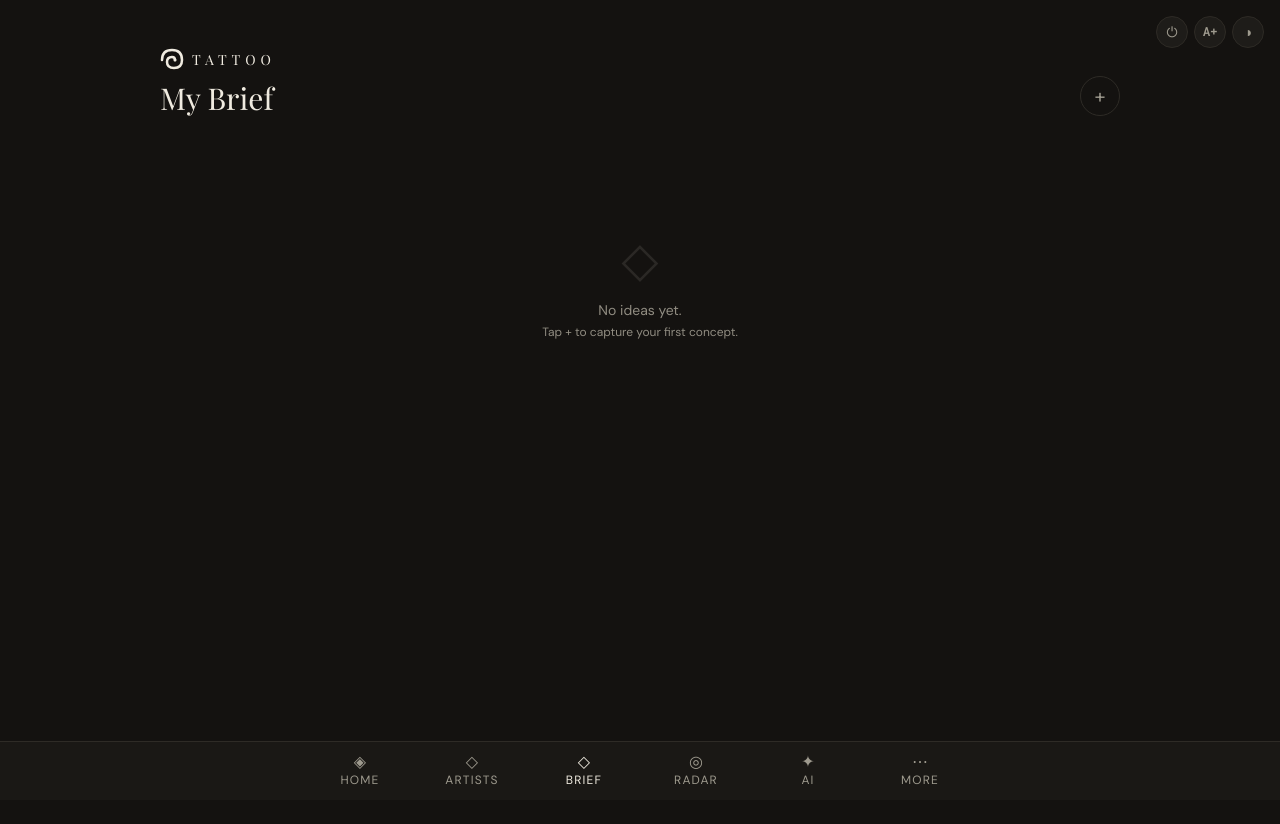
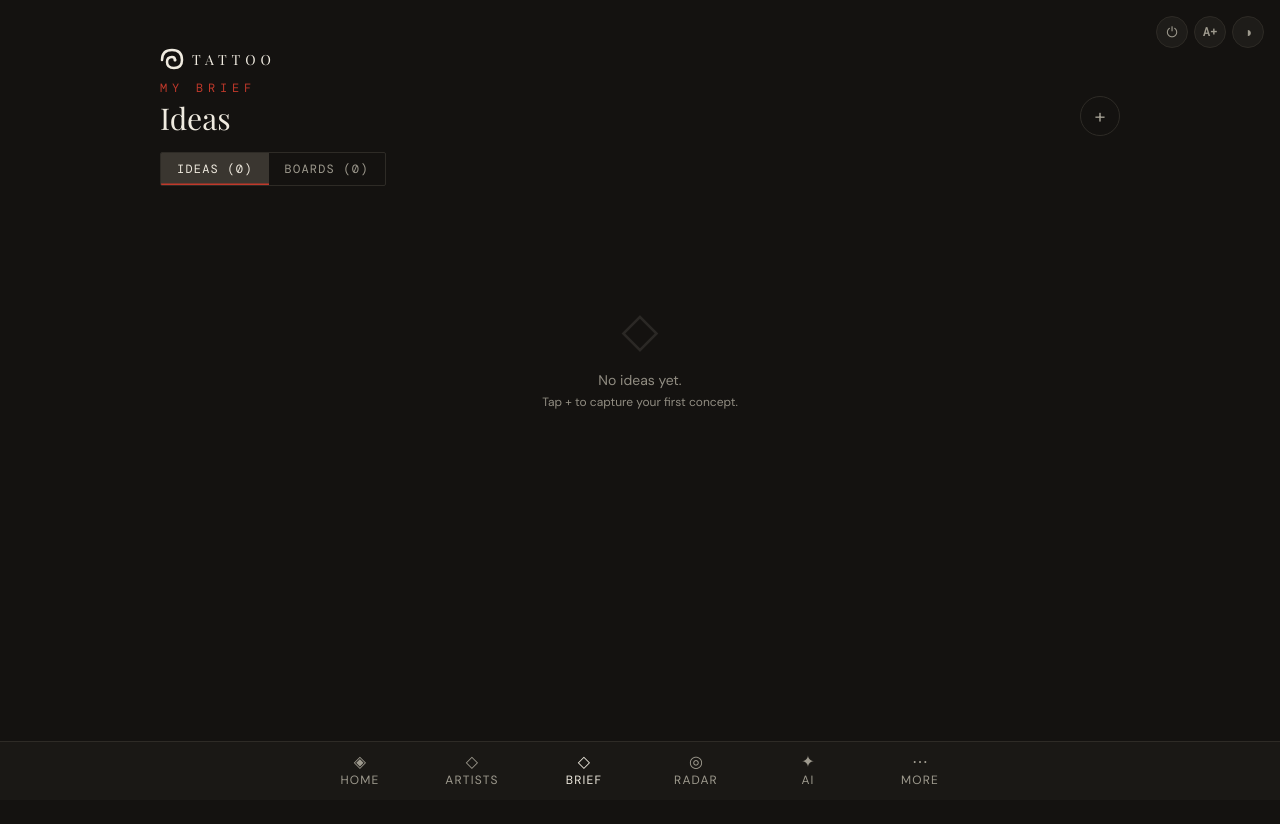
Before and after one commit to Pritesh1980/sable, a React (Vite) app: page /brief in a window 1280 px wide. Both pictures are taken after typing "name@example.com", "Sample123" into the empty fields and a click on the button "Sign in". Shown: the top 824 px of the page. Built offline with nearby package versions, Linux system fonts and the light colour scheme; a web font is replaced by a local one.

Commit message:
feat(ideas): merge Boards into the Ideas page (WP4)
Brief becomes 'Ideas' with an Ideas | Boards segmented control
(deep-linkable via ?tab=boards); BoardsSection lifts the old page's
cards/modal unchanged. tattoo_boards stays its own synced collection.
/boards redirects.

```diff
--- a/src/App.jsx
+++ b/src/App.jsx
@@ -6,7 +6,6 @@ import Brief from './pages/Brief'
 import Conventions from './pages/Conventions'
 import Studios from './pages/Studios'
 import Concepts from './pages/Concepts'
-import Boards from './pages/Boards'
 import Settings from './pages/Settings'
 import Help from './pages/Help'
 import ProtectedRoute from './components/ProtectedRoute'
@@ -38,11 +37,11 @@ function AppShell() {
       <Routes>
         <Route path="/" element={<Dashboard artists={artists} ideas={ideas} boards={boards} mergedConventions={mergedConventions} />} />
         <Route path="/gallery" element={<Gallery artists={artists} setArtists={setArtists} mergedConventions={mergedConventions} />} />
-        <Route path="/brief" element={<Brief ideas={ideas} setIdeas={setIdeas} artists={artists} mergedConventions={mergedConventions} />} />
+        <Route path="/brief" element={<Brief ideas={ideas} setIdeas={setIdeas} artists={artists} mergedConventions={mergedConventions} boards={boards} setBoards={setBoards} />} />
         <Route path="/conventions" element={<Conventions />} />
         <Route path="/studios" element={<Studios artists={artists} />} />
         <Route path="/concepts" element={<Concepts concepts={concepts} setConcepts={setConcepts} artists={artists} ideas={ideas} />} />
-        <Route path="/boards" element={<Boards boards={boards} setBoards={setBoards} ideas={ideas} artists={artists} />} />
+        <Route path="/boards" element={<Navigate to="/brief?tab=boards" replace />} />
         <Route path="/help" element={<Help />} />
         <Route
           path="/settings"
--- a/src/pages/Boards.jsx
+++ b/src/components/BoardsSection.jsx
@@ -1,5 +1,4 @@
 import { useState } from 'react'
-import Logo from '../components/Logo'
 import { getImageUrl } from '../data/planning'
 import {
   BLANK_BOARD,
@@ -193,7 +192,9 @@ function BoardModal({ board, onClose, onSave, onDelete, ideas, artists }) {
   )
 }
 
-export default function Boards({ boards, setBoards, ideas, artists }) {
+// The Boards tab of the Ideas page. Boards stay their own synced collection
+// (tattoo_boards) — only the UI lives here now.
+export default function BoardsSection({ boards, setBoards, ideas, artists, onGoToIdeas }) {
   const [modal, setModal] = useState(null)
 
   function saveBoard(board) {
@@ -209,17 +210,16 @@ export default function Boards({ boards, setBoards, ideas, artists }) {
   }
 
   return (
-    <div className="min-h-screen bg-ink-black max-w-5xl mx-auto px-4 md:px-8 pt-safe-top pb-24">
-      <div className="pt-12 pb-6 flex items-end justify-between">
-        <div>
-          <Logo size={24} className="mb-2" />
-          <h1 className="font-display text-3xl text-cream">Mood Boards</h1>
-        </div>
+    <div>
+      <div className="flex items-center justify-between mb-4">
+        <p className="text-xs font-mono text-cream-muted/90 tracking-widest uppercase">
+          Boards group related ideas
+        </p>
         <button
           onClick={() => setModal({ ...BLANK_BOARD })}
           disabled={ideas.length === 0}
           className="w-10 h-10 rounded-full border border-ink-border text-cream-muted hover:text-cream hover:border-cream-muted/50 transition-colors flex items-center justify-center text-xl disabled:opacity-30 disabled:cursor-not-allowed"
-          title={ideas.length === 0 ? 'Add ideas in Brief first' : 'New board'}
+          title={ideas.length === 0 ? 'Add ideas first' : 'New board'}
         >
           +
         </button>
@@ -229,7 +229,12 @@ export default function Boards({ boards, setBoards, ideas, artists }) {
         <div className="flex flex-col items-center justify-center py-24 text-center">
           <span className="text-5xl mb-4 opacity-10">▦</span>
           <p className="text-cream-muted/90 font-body text-sm">No ideas yet.</p>
-          <p className="text-cream-muted/90 font-body text-xs mt-1">Boards group ideas from your Brief.</p>
+          <button
+            onClick={onGoToIdeas}
+            className="text-accent hover:text-accent-hover font-body text-xs mt-1 underline underline-offset-4"
+          >
+            Capture ideas first — boards group them
+          </button>
         </div>
       ) : boards.length === 0 ? (
         <div className="flex flex-col items-center justify-center py-24 text-center">
--- a/src/components/Nav.jsx
+++ b/src/components/Nav.jsx
@@ -13,7 +13,6 @@ const PRIMARY_LINKS = [
 
 const MORE_LINKS = [
   { to: '/studios', label: 'Studios', icon: '⌂', description: 'Where your artists work' },
-  { to: '/boards', label: 'Boards', icon: '▦', description: 'Mood boards & collections' },
   { to: '/settings', label: 'Settings', icon: '⚙', description: 'Backup, account & sign out' },
   { to: '/help', label: 'Help', icon: '?', description: 'How to use Tattoo' },
 ]
--- a/src/pages/Brief.jsx
+++ b/src/pages/Brief.jsx
@@ -1,6 +1,8 @@
 import { useState, useRef } from 'react'
+import { useSearchParams } from 'react-router-dom'
 import TagPill from '../components/TagPill'
 import Logo from '../components/Logo'
+import BoardsSection from '../components/BoardsSection'
 import { STYLE_TAGS, PLACEMENTS } from '../data/artists'
 import { IDEA_STATUSES, matchArtistsToIdea } from '../data/brief'
 import { buildIdeaBrief } from '../data/export'
@@ -375,9 +377,12 @@ function IdeaModal({ idea, onClose, onSave, onDelete, artists, mergedConventions
 
 const BLANK_IDEA = { title: '', description: '', tags: [], placement: '', images: [], linkedArtists: [], status: 'idea' }
 
-export default function Brief({ ideas, setIdeas, artists, mergedConventions = [] }) {
+export default function Brief({ ideas, setIdeas, artists, mergedConventions = [], boards = [], setBoards = () => {} }) {
+  const [searchParams] = useSearchParams()
   const [modal, setModal] = useState(null)
   const [statusFilter, setStatusFilter] = useState(null)
+  // Deep links (?tab=boards) land on the Boards tab; afterwards plain state.
+  const [tab, setTab] = useState(() => (searchParams.get('tab') === 'boards' ? 'boards' : 'ideas'))
 
   function saveIdea(idea) {
     setIdeas((prev) => {
@@ -402,19 +407,53 @@ export default function Brief({ ideas, setIdeas, artists, mergedConventions = []
 
   return (
     <div className="min-h-screen bg-ink-black max-w-5xl mx-auto px-4 md:px-8 pt-safe-top pb-24">
-      <div className="pt-12 pb-6 flex items-end justify-between">
+      <div className="pt-12 pb-4 flex items-end justify-between">
         <div>
           <Logo size={24} className="mb-2" />
-          <h1 className="font-display text-3xl text-cream">My Brief</h1>
+          <p className="font-mono text-xs text-accent tracking-[0.4em] uppercase mb-1">My Brief</p>
+          <h1 className="font-display text-3xl text-cream">Ideas</h1>
         </div>
+        {tab === 'ideas' && (
           <button
             onClick={() => setModal(BLANK_IDEA)}
             className="w-10 h-10 rounded-full border border-ink-border text-cream-muted hover:text-cream hover:border-cream-muted/50 transition-colors flex items-center justify-center text-xl"
+            title="New idea"
           >
             +
           </button>
+        )}
       </div>
 
+      {/* Ideas | Boards tabs */}
+      <div className="inline-flex border border-ink-border rounded-sm overflow-hidden mb-6">
+        {[
+          { value: 'ideas', label: `Ideas (${ideas.length})` },
+          { value: 'boards', label: `Boards (${boards.length})` },
+        ].map(({ value, label }) => (
+          <button
+            key={value}
+            onClick={() => setTab(value)}
+            className={`px-4 py-2 text-xs font-mono tracking-widest uppercase transition-colors ${
+              tab === value
+                ? 'bg-ink-muted text-cream shadow-[inset_0_-1.5px_0_theme(colors.accent.DEFAULT)]'
+                : 'text-cream-muted hover:text-cream/70'
+            }`}
+          >
+            {label}
+          </button>
+        ))}
+      </div>
+
+      {tab === 'boards' ? (
+        <BoardsSection
+          boards={boards}
+          setBoards={setBoards}
+          ideas={ideas}
+          artists={artists}
+          onGoToIdeas={() => setTab('ideas')}
+        />
+      ) : (
+      <>
       {/* Status filter tabs */}
       {ideas.length > 0 && (
         <div className="flex gap-2 mb-6">
@@ -456,6 +495,8 @@ export default function Brief({ ideas, setIdeas, artists, mergedConventions = []
           ))}
         </div>
       )}
+      </>
+      )}
 
       {modal && (
         <IdeaModal
--- a/src/pages/Dashboard.jsx
+++ b/src/pages/Dashboard.jsx
@@ -57,7 +57,7 @@ export default function Dashboard({ artists, ideas, boards, mergedConventions =
           <p className="font-display text-3xl text-cream leading-none">{summary.nextArtists.length}</p>
           <p className="font-mono text-[0.6875rem] text-cream-muted tracking-widest uppercase mt-2">Contact next</p>
         </Link>
-        <Link to="/boards" className="bg-ink-card border border-ink-border rounded-sm p-4">
+        <Link to="/brief?tab=boards" className="bg-ink-card border border-ink-border rounded-sm p-4">
           <p className="font-display text-3xl text-cream leading-none">{summary.openBoards.length}</p>
           <p className="font-mono text-[0.6875rem] text-cream-muted tracking-widest uppercase mt-2">Live boards</p>
         </Link>
```
Also changed, not shown: 2 other files (tests, documents, lock files or other folders). Lines whose indentation alone changed are shown as unchanged.
